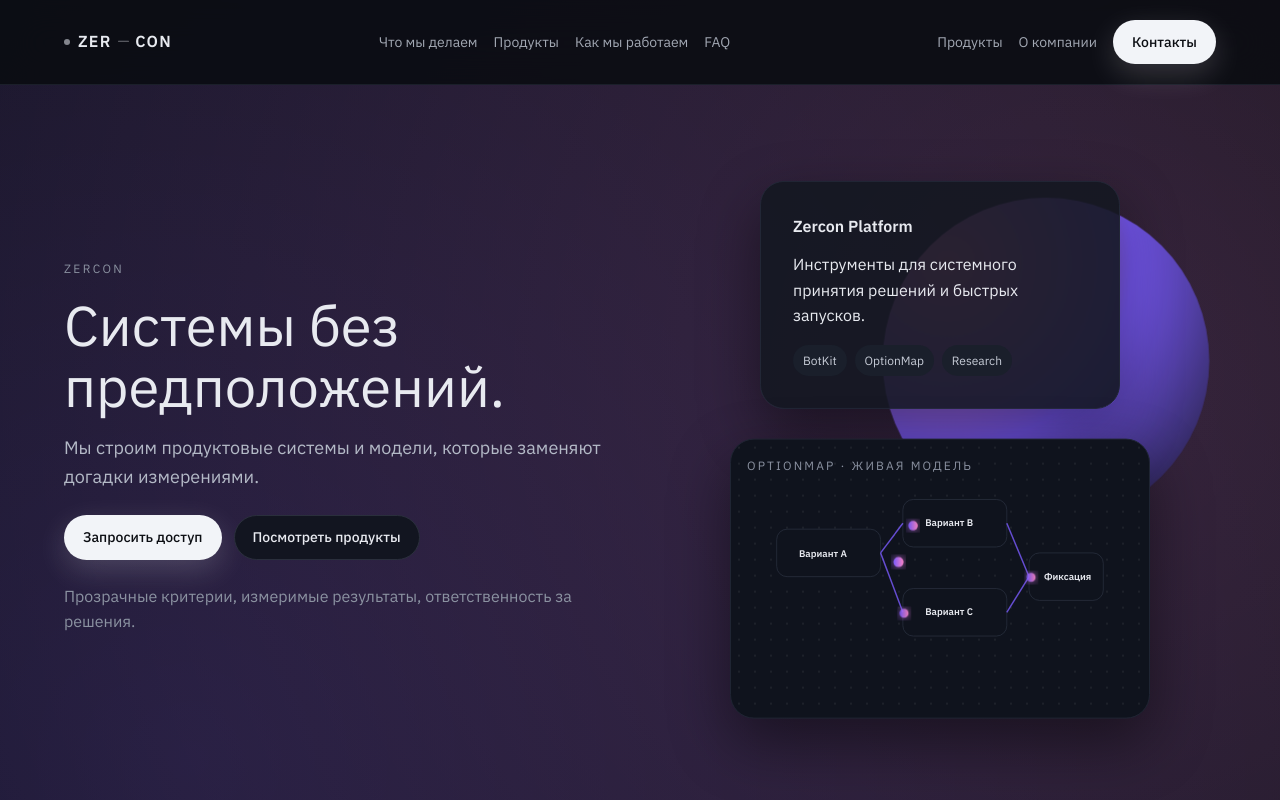
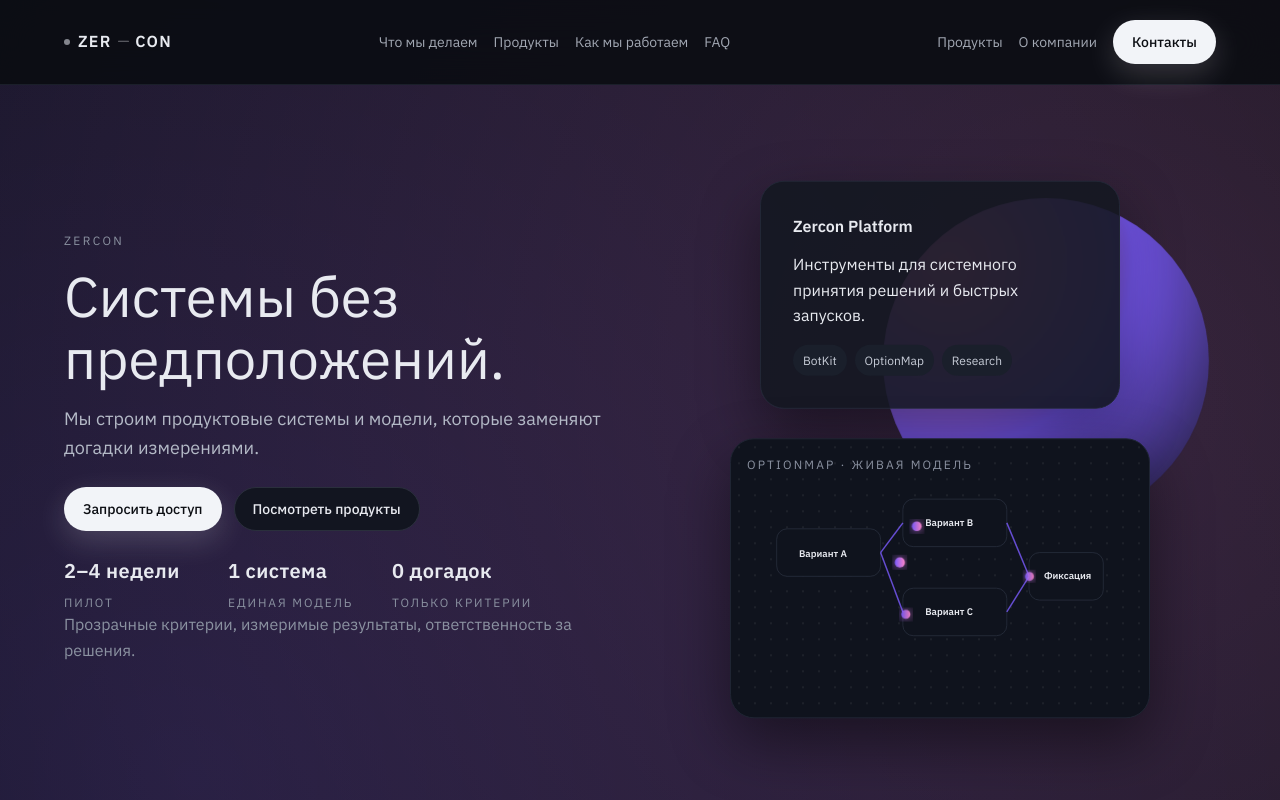
Before and after one commit to BogdanMod/zercon, a Next.js app: page / in a window 1280 px wide. Shown: the top 800 px of the page. Built offline with nearby package versions, Linux system fonts and the light colour scheme.

Commit message:
Refine typography and motion

```diff
--- a/src/app/page.tsx
+++ b/src/app/page.tsx
@@ -17,6 +17,20 @@ export default function HomePage() {
             <Link className="button ghost" href="/products">
               Посмотреть продукты
             </Link>
+          </div>
+          <div className="metrics">
+            <div className="metric">
+              <div className="metric-value">2–4 недели</div>
+              <div className="metric-label">пилот</div>
+            </div>
+            <div className="metric">
+              <div className="metric-value">1 система</div>
+              <div className="metric-label">единая модель</div>
+            </div>
+            <div className="metric">
+              <div className="metric-value">0 догадок</div>
+              <div className="metric-label">только критерии</div>
+            </div>
           </div>
           <p className="hero-meta">Прозрачные критерии, измеримые результаты, ответственность за решения.</p>
         </div>
@@ -103,6 +117,8 @@ export default function HomePage() {
         </div>
       </section>
 
+      <div className="divider-line" aria-hidden="true" />
+
       <section className="section light" id="products">
         <div className="section-head">
           <h2>Продукты</h2>
@@ -132,6 +148,8 @@ export default function HomePage() {
         </div>
       </section>
 
+      <div className="divider-line" aria-hidden="true" />
+
       <section className="section" id="process">
         <div className="section-head">
           <h2>Как мы работаем</h2>
@@ -152,6 +170,8 @@ export default function HomePage() {
           </div>
         </div>
       </section>
+
+      <div className="divider-line" aria-hidden="true" />
 
       <section className="section" id="faq">
         <div className="section-head">
--- a/src/styles/globals.css
+++ b/src/styles/globals.css
@@ -233,8 +233,8 @@ a {
 .card:hover,
 .feature-tile:hover,
 .form-card:hover {
-  transform: translateY(-4px);
-  box-shadow: 0 16px 40px rgba(0, 0, 0, 0.35);
+  transform: translateY(-2px);
+  box-shadow: 0 12px 28px rgba(0, 0, 0, 0.32);
 }
 
 .feature-icon {
@@ -635,6 +635,46 @@ a {
   opacity: 0.45;
 }
 
+.divider-line {
+  height: 1px;
+  background: rgba(242, 244, 248, 0.08);
+  margin: 24px 0;
+}
+
+.metrics {
+  display: flex;
+  gap: 24px;
+  flex-wrap: wrap;
+  margin-top: 24px;
+}
+
+.metric {
+  min-width: 140px;
+}
+
+.metric-value {
+  font-size: 20px;
+  font-weight: 600;
+  letter-spacing: 0.02em;
+}
+
+.metric-label {
+  color: #8b92a1;
+  font-size: 12px;
+  text-transform: uppercase;
+  letter-spacing: 0.16em;
+  margin-top: 6px;
+}
+
+button:focus-visible,
+a:focus-visible,
+summary:focus-visible,
+input:focus-visible,
+textarea:focus-visible {
+  outline: 2px solid rgba(123, 92, 255, 0.6);
+  outline-offset: 2px;
+}
+
 @keyframes brandIn {
   0% {
     opacity: 0;
@@ -783,6 +823,14 @@ a {
     font-size: 13px;
   }
 
+  .brand-logo {
+    gap: 6px;
+  }
+
+  .brand-wordmark {
+    gap: 4px;
+  }
+
   .hero {
     padding: 64px 18px 48px;
     gap: 32px;
@@ -798,6 +846,14 @@ a {
 
   .hero-actions {
     gap: 10px;
+  }
+
+  .metrics {
+    gap: 16px;
+  }
+
+  .metric-value {
+    font-size: 18px;
   }
 
   .hero-visual {
```
